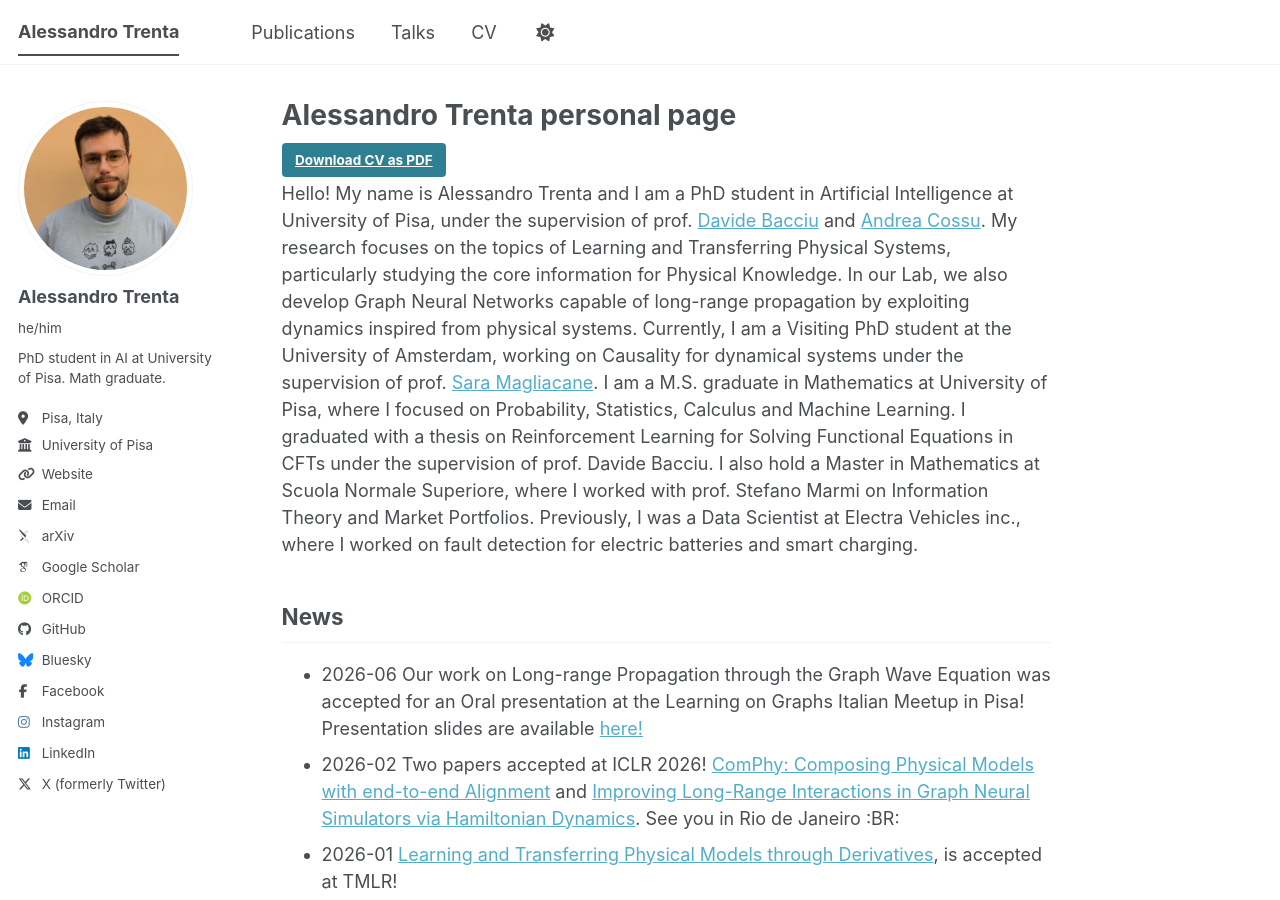
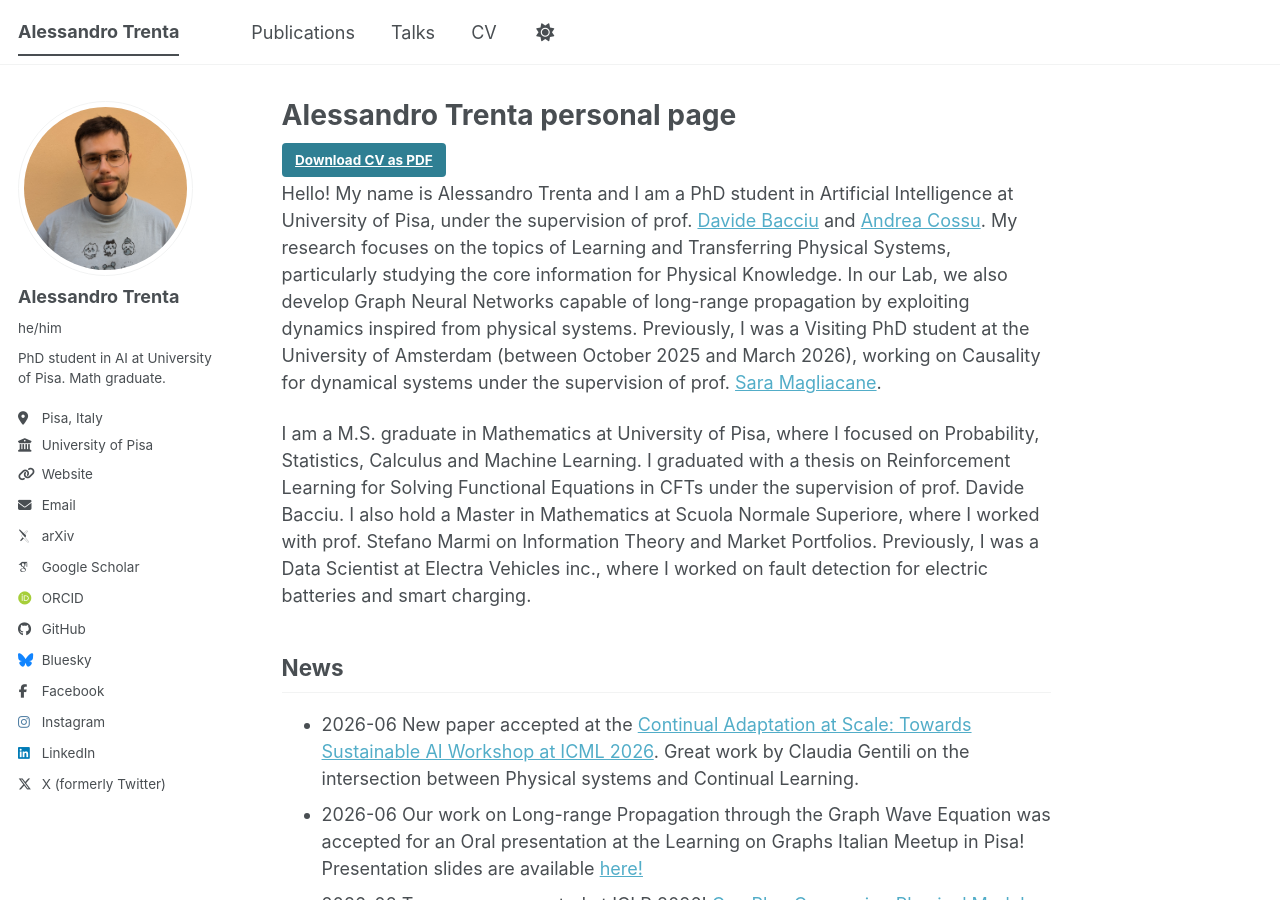
Before and after one commit to AlexThirty/alexthirty.github.io, a Jekyll site: the page built from _pages/about.md, in a window 1280 px wide and 900 px high. Built offline with Jekyll 4.4.1, drawn with Linux system fonts in a browser that asks for light colours; some web fonts are replaced; a script bundle is joined from its source files by our own code; library files that are not in the unit come from our copies.

Commit message:
Added announcement of wshop paper

```diff
--- a/_pages/about.md
+++ b/_pages/about.md
@@ -11,12 +11,15 @@ redirect_from:
   <a href="{{ base_path }}/files/Curriculum.pdf" class="btn btn--primary">Download CV as PDF</a>
 </div>
 
-Hello! My name is Alessandro Trenta and I am a PhD student in Artificial Intelligence at University of Pisa, under the supervision of prof. [Davide Bacciu](https://pages.di.unipi.it/bacciu/) and [Andrea Cossu](https://www.andreacossu.com/). My research focuses on the topics of Learning and Transferring Physical Systems, particularly studying the core information for Physical Knowledge. In our Lab, we also develop Graph Neural Networks capable of long-range propagation by exploiting dynamics inspired from physical systems. Currently, I am a Visiting PhD student at the University of Amsterdam, working on Causality for dynamical systems under the supervision of prof. [Sara Magliacane](https://saramagliacane.github.io/).
+
+Hello! My name is Alessandro Trenta and I am a PhD student in Artificial Intelligence at University of Pisa, under the supervision of prof. [Davide Bacciu](https://pages.di.unipi.it/bacciu/) and [Andrea Cossu](https://www.andreacossu.com/). My research focuses on the topics of Learning and Transferring Physical Systems, particularly studying the core information for Physical Knowledge. In our Lab, we also develop Graph Neural Networks capable of long-range propagation by exploiting dynamics inspired from physical systems. Previously, I was a Visiting PhD student at the University of Amsterdam (between October 2025 and March 2026), working on Causality for dynamical systems under the supervision of prof. [Sara Magliacane](https://saramagliacane.github.io/).
+
 I am a M.S. graduate in Mathematics at University of Pisa, where I focused on Probability, Statistics, Calculus and Machine Learning. I graduated with a thesis on Reinforcement Learning for Solving Functional Equations in CFTs under the supervision of prof. Davide Bacciu.
 I also hold a Master in Mathematics at Scuola Normale Superiore, where I worked with prof. Stefano Marmi on Information Theory and Market Portfolios.
 Previously, I was a Data Scientist at Electra Vehicles inc., where I worked on fault detection for electric batteries and smart charging.
 
 ## News
+- 2026-06 New paper accepted at the [Continual Adaptation at Scale: Towards Sustainable AI Workshop at ICML 2026](https://cats-icml.github.io/). Great work by Claudia Gentili on the intersection between Physical systems and Continual Learning.
 - 2026-06 Our work on Long-range Propagation through the Graph Wave Equation was accepted for an Oral presentation at the Learning on Graphs Italian Meetup in Pisa! Presentation slides are available [here!](/files/LoG_Italian_Meetup_SONAR.pdf)
 - 2026-02 Two papers accepted at ICLR 2026! [ComPhy: Composing Physical Models with end-to-end Alignment](https://openreview.net/forum?id=ER7zDJXtRI) and [Improving Long-Range Interactions in Graph Neural Simulators via Hamiltonian Dynamics](https://openreview.net/forum?id=x66u6TEDUw). See you in Rio de Janeiro :BR:
 - 2026-01 [Learning and Transferring Physical Models through Derivatives](https://tmlr.infinite-conf.org/paper_pages/IbBCDDeDF7.html), is accepted at TMLR!
```
